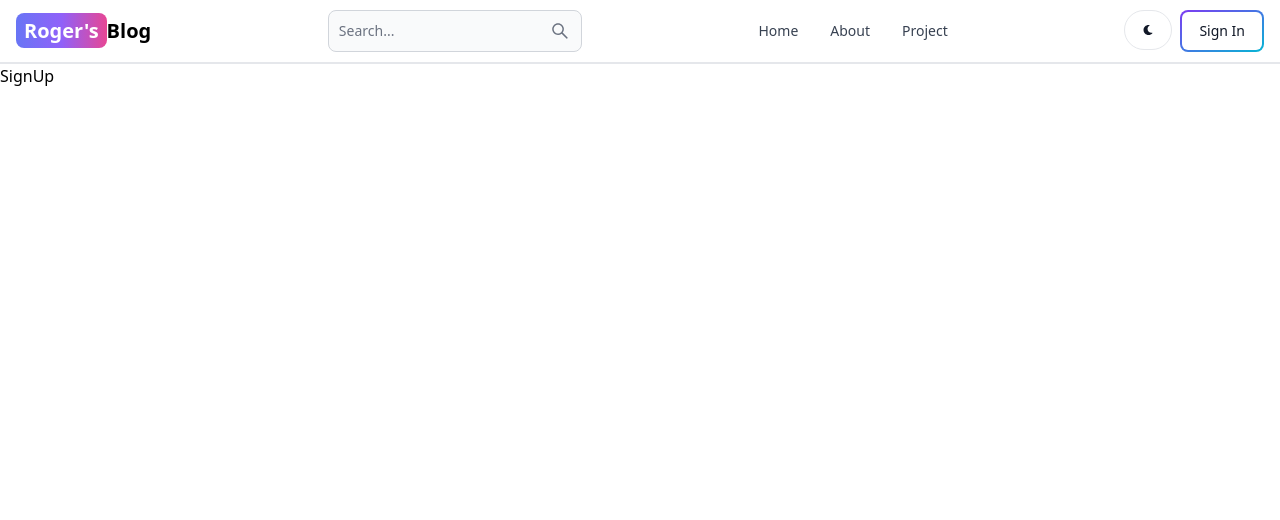
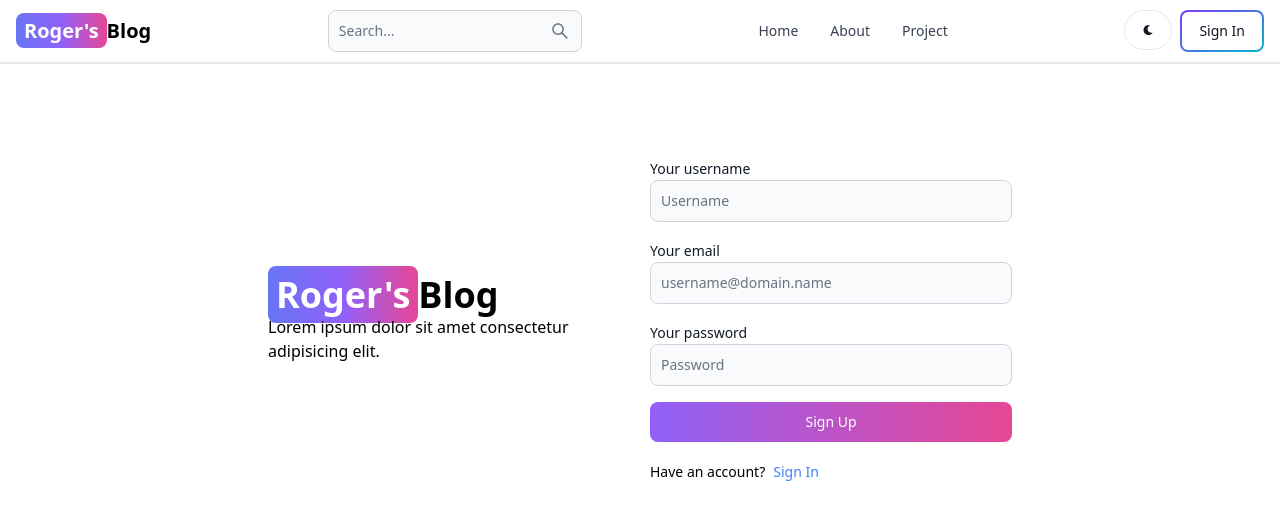
Before and after one commit to Rachit-Pandey-2004/SCP-BlogApp, a React (Vite) app in the folder client/: page /sign-up in a window 1280 px wide. Shown: the top 520 px of the page. Built offline with nearby package versions, Linux system fonts and the light colour scheme.

Commit message:
signup page ui

```diff
--- a/client/src/pages/SignUp.jsx
+++ b/client/src/pages/SignUp.jsx
@@ -1,7 +1,60 @@
+import { Button, Label, TextInput } from 'flowbite-react'
 import React from 'react'
+import { Link } from 'react-router-dom'
 
 export default function SignUp() {
   return (
-    <div>SignUp</div>
+    <div className='min-h-screen mt-20'>
+      <div className='flex p-3 max-w-3xl mx-auto flex-col md:flex-row md:items-center gap-5'>
+        {/* left side */}
+        <div className='flex-1'>
+        <Link to="/" className='font-bold dark:text-white text-4xl'>
+            <span className='px-2 py-1 bg-gradient-to-r from-indigo-500 via-purple-500 to-pink-500 rounded-lg text-white'>Roger's</span>
+            Blog
+        </Link>
+        <p>
+          Lorem ipsum dolor sit amet consectetur adipisicing elit.
+        </p>
+        </div>
+        {/* right side */}
+        <div className='flex-1'>
+          <form className='flex flex-col gap-4'>
+            <div>
+              <Label value='Your username'/>
+              <TextInput
+              type='text'
+              placeholder='Username'
+              id='username'
+              />
+            </div>
+            <div>
+              <Label value='Your email'/>
+              <TextInput
+              type='text'
+              placeholder='username@domain.name'
+              id='email'
+              />
+            </div>
+            <div>
+              <Label value='Your password'/>
+              <TextInput
+              type='text'
+              placeholder='Password'
+              id='password'
+              />
+            </div>
+            <Button gradientDuoTone='purpleToPink' type='submit'>
+              Sign Up
+            </Button>
+          </form>
+          <div className='flex gap-2 text-sm mt-5'>
+            <span>Have an account?</span>
+            <Link to="/sign-in" className='text-blue-500'>
+            Sign In
+            </Link>
+          </div>
+        </div>
+      </div>
+    </div>
   )
 }
```
